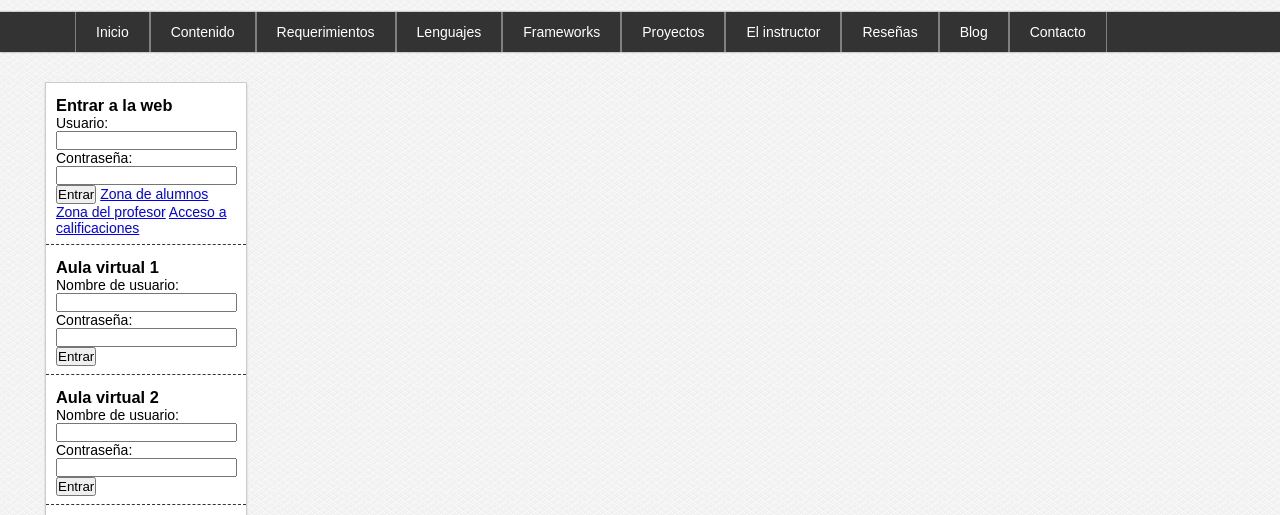
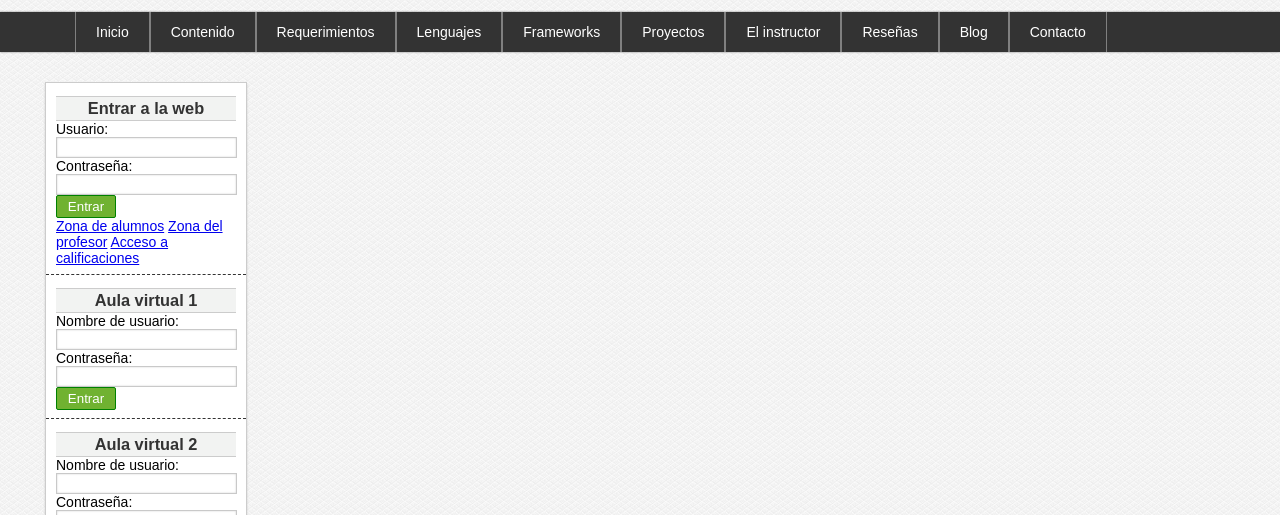
Before and after one commit to Andrus123/maquetacion-1, a plain HTML site: page index.html in a window 1280 px wide. Shown: the part 238-753 px from the top of the page. Drawn offline with Linux system fonts and the light colour scheme.

Commit message:
Estilos de los formularios
primero el h3 del aside le damos estilo, display block, width del 100%, color medio gris, centrado con textalign, con paddings y borders,

despues seleccionamos abajo de body los formularios con el selector de input[type=los formularios], le damos borders, boxshadows. paddings colores y transiciones,
Despues seleccionamos los mismos inputs pero en estado focus, osea cuando nos plantamos en un input, le damos un border y color a la tipografia de negro.

Seleccionamos los mismos inputs pero seleccionando los botones, button, submit y reset, y la etiqueta button, le damos display block. border radius. border color verde.width de 60 px, padding, color a la tipografia de blanco, color de fondo y cursor pointer.

Seleccionamos los mismos botones pero en estado HOVER, con un boxshadow gray.

Y seleccionamos por ultima vez los botones pero en estado activo,active cuando lo presionamos, y le damos boxshadow en inset, y textshadow medio gris para que resplandezca y de el efecto de que es un boton siendo presionado.

```diff
--- a/css/styles.css
+++ b/css/styles.css
@@ -18,6 +18,56 @@
 
 body{
     background-image:url("../img/paven.png") ;
+}
+/*FORMULARIOS*/
+input[type="text"],
+input[type="email"],
+input[type="password"],
+select{
+    border: 1px solid #c9c9c9;
+    box-shadow: 0px 0px 2px #ccc inset;
+    background-color: white;
+    padding: 1px;
+    padding-top: 2px;
+    padding-bottom: 2px;
+    color: gray;
+    transition: all 300ms;
+}
+input[type="text"]:focus,
+input[type="email"]:focus,
+input[type="password"]:focus,
+select:focus{
+    border: 1px solid #70b231;
+    color: black;
+}
+
+input[type="button"],
+input[type="submit"],
+input[type="reset"],
+button{
+    display: block;
+    border-radius: 2px;
+    border: 1px solid green;
+    width: 60px;
+    padding: 3px;
+    color: white;
+    background-color: #70b231;
+    cursor: pointer;
+}
+
+input[type="button"]:hover,
+input[type="submit"]:hover,
+input[type="reset"]:hover,
+button:hover{
+    box-shadow: 0px 0px 2px gray;
+}
+
+input[type="button"]:active,
+input[type="submit"]:active,
+input[type="reset"]:active,
+button:active{
+    box-shadow: 0px 0px 3px gray inset;
+    text-shadow: 0px 0px 3px #ccc;
 }
 
 /*CABECERA*/
@@ -169,3 +219,16 @@ body{
 #aside .widget:last-child{
     margin-bottom: 20px;
 }
+
+#aside h3{
+    display: block;
+    width: 100%;
+    color: #333333;
+    text-align: center;
+    padding-top: 2px;
+    padding-bottom: 2px;
+    background-color: #f2f3f2;
+    border: 1px solid #ccc;
+    border-left: none;
+    border-right: none;
+}
```
